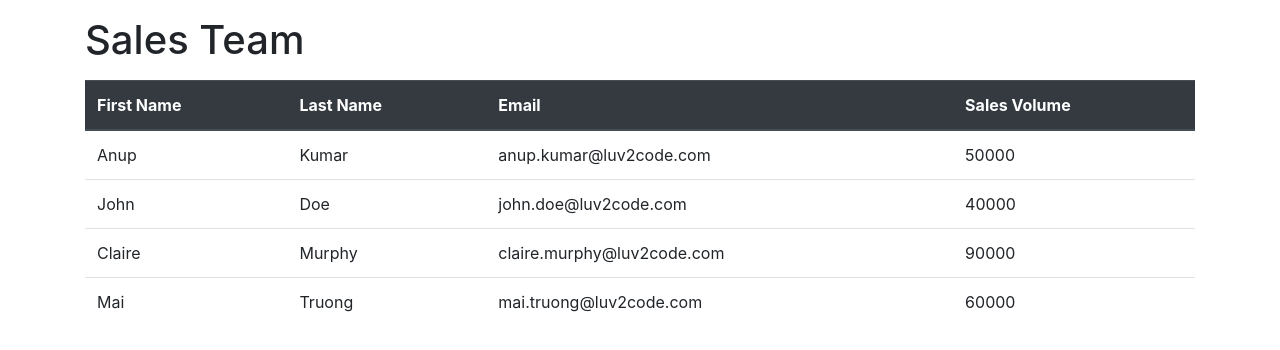
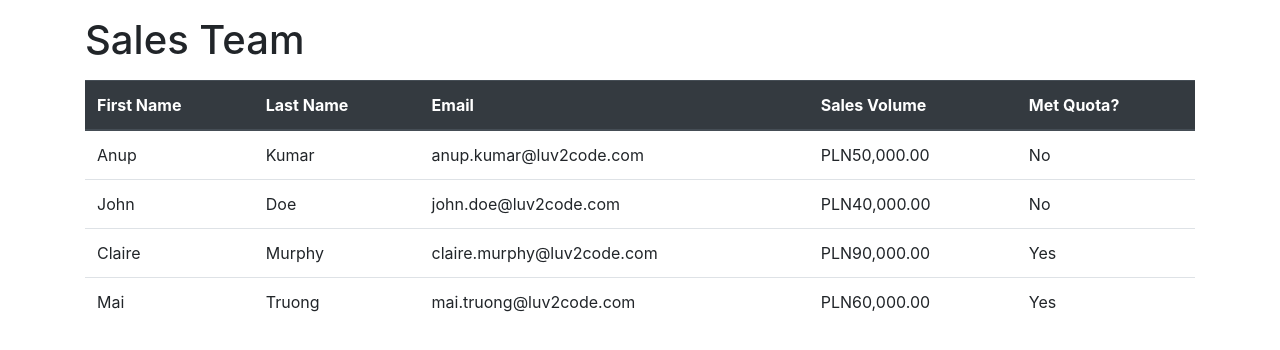
Before and after one commit to AsteRons/Angular-learning, an Angular app in the folder sales-project/: page / in a window 1280 px wide. Shown: the top 350 px of the page. Built offline with nearby package versions, Linux system fonts and the light colour scheme.

Commit message:
Angular Conditionals and Formatting

```diff
--- a/sales-project/src/app/sales-person-list/sales-person-list.component.html
+++ b/sales-project/src/app/sales-person-list/sales-person-list.component.html
@@ -5,6 +5,7 @@
             <th>Last Name</th>
             <th>Email</th>
             <th>Sales Volume</th>
+            <th>Met Quota?</th>
         </tr>
     </thead>
 
@@ -13,7 +14,13 @@
             <td>{{ tempSalesPerson.firstName }}</td>
             <td>{{ tempSalesPerson.lastName }}</td>
             <td>{{ tempSalesPerson.email }}</td>
-            <td>{{ tempSalesPerson.salesVolume }}</td>
+            <td>{{ tempSalesPerson.salesVolume | currency:'PLN'}}</td>
+
+            <td>
+                <div *ngIf="tempSalesPerson.salesVolume >= 60000; else myElseBlock">Yes</div>
+                <ng-template #myElseBlock>No</ng-template>
+            </td>
+
         </tr>
     </tbody>
 </table>
```
